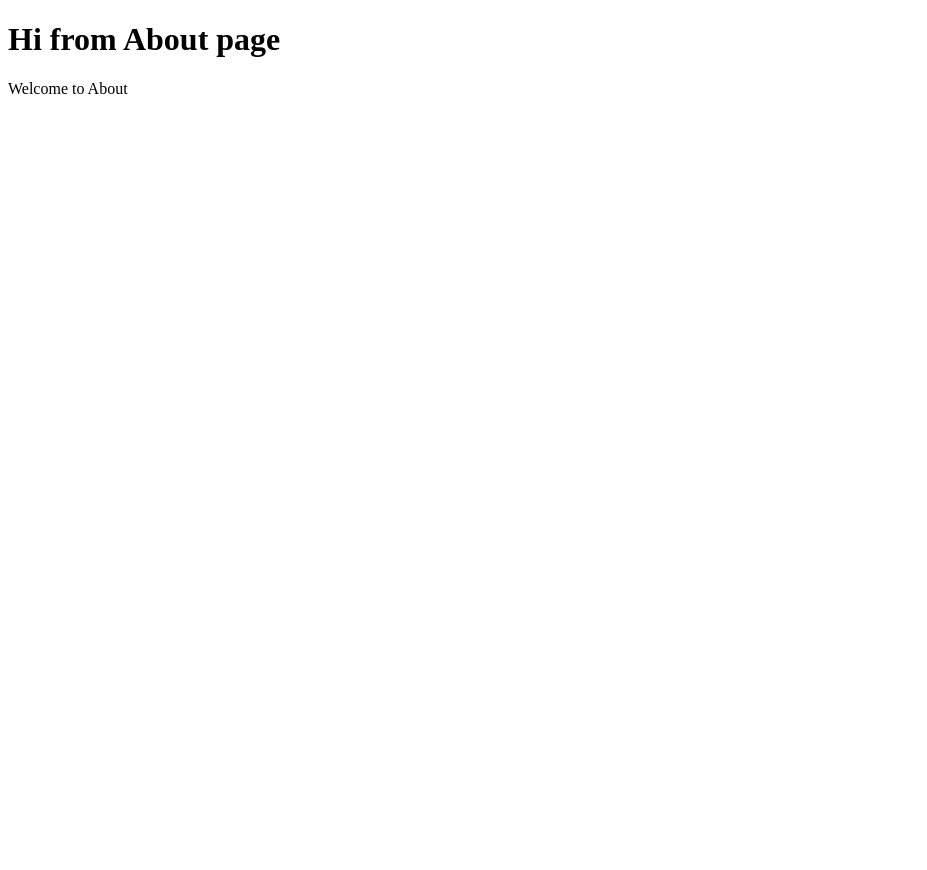
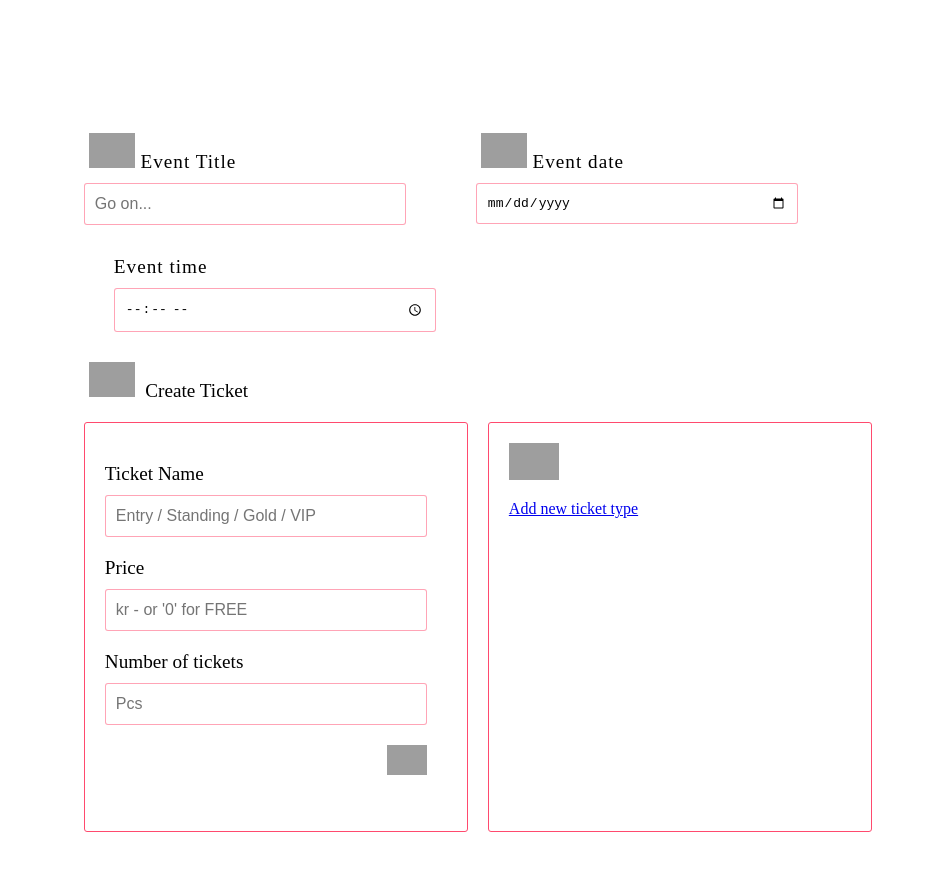
Before and after one commit to vercamach/billetfix-homepage, a Gatsby site: page /create-event in a window 1280 px wide. Shown: the whole page, without its empty margins (0-927 px from the left). Before the commit the page ends 800 px from the top, so only its background shows below. Built offline with nearby package versions, Linux system fonts and the light colour scheme; Gatsby itself is replaced by a stand-in of ours; grey boxes are pictures that could not be loaded.

Commit message:
creating form

```diff
--- a/src/pages/create-event.js
+++ b/src/pages/create-event.js
@@ -1,14 +1,198 @@
 import React from 'react'
 import Link from 'gatsby-link'
+import styled from 'styled-components'
+import Smiley from '../img/smiley.png'
+import Calendar from '../img/calendar.png'
+import Ticket from '../img/ticket.png'
+import Trash from '../img/trash.png'
+import AddButton from '../img/plus-button.png'
+const Section = styled.section`
+  padding: 125px 6%;
+  overflow: hidden;
+`
+
+const Details = styled.div`
+  display: flex;
+  flex-flow: row wrap;
+  margin-right: 40px;
+  > label {
+    min-width: 300px;
+    margin-right: 40px;
+    display: block;
+    font-size: 1.2em;
+    vertical-align: bottom;
+    margin-marginBottom: : 15px;
+    font-weight:100;
+    letter-spacing: 1px;
+  }
+  label.marg-left{
+    margin-left: 30px;
+  }
+  > label#start-time {
+    margin-top: 21px;
+  }
+`
+const Icon = styled.img`
+  height: 35px;
+  width: auto;
+
+  margin: 0 5px;
+`
+const NewTicketWrapper = styled.div`
+  display: flex;
+`
+const TicketBox = styled.div`
+  border: 1px solid #ff4a6e;
+  border-radius: 3px;
+  margin: 0 20px 20px 0;
+  padding: 20px;
+  width: 342px;
+  height: 368px;
+  overflow: hidden;
+  display: flex;
+  > a img {
+    width: 50px;
+    height: auto;
+  }
+`
+const DeleteIcon = styled.img`
+  height: 30px;
+  width: auto;
+  float: right;
+`
+
+const TicketTypeLabel = styled.label`
+  display: block;
+  font-size: 1.2em;
+  vertical-align: bottom;
+  margin: 20px 0;
+  position: relative;
+  font-weight: 100;
+`
+const Input = styled.input`
+  display: block;
+  margin: 10px 0;
+  width: 300px;
+  font-size: medium;
+  padding: 11px 10px;
+  font-weight: 100;
+  border: 1px solid rgba(255, 74, 110, 0.5);
+  border-radius: 3px;
+  letter-letterspacing: 1px;
+`
 
 const CreateEvent = () => (
-  <div>
+  <Section>
+    <form action="." method="POST" acceptCharset="utf-8" id="event-form">
+      <Input
+        type="hidden"
+        name="csrfmiddlewaretoken"
+        value="ntJg983VNqfcurgSD3O2XwFn556nWKSF3EPMxjTgIBZWDtCTUftSVKvpViqKjQzP"
+      />
+      <Details className="details">
+        <label htmlFor="id_event_title">
+          <Icon src={Smiley} alt="smiley" />
+          Event Title
+          <Input
+            required=""
+            id="id_event_title"
+            type="text"
+            maxlength="128"
+            name="title"
+            placeholder="Go on..."
+            htmlFor="id_title"
+            value=""
+            className=""
+          />
+        </label>
+        <label className="marg-left" htmlFor="id_start_date">
+          <Icon src={Calendar} alt="calendar" />
+          Event date
+          <Input
+            required=""
+            id="id_start_date"
+            className="jQdatePicker"
+            name="start_date"
+            type="date"
+          />
+        </label>
+        <label className="marg-left" id="start-time" htmlFor="id_start_time">
+          Event time
+          <Input
+            required=""
+            id="id_start_time"
+            className="jQtimePicker"
+            name="start_time"
+            type="time"
+          />
+        </label>
+      </Details>
+      <TicketTypeLabel>
+        {' '}
+        <Icon src={Ticket} alt="ticket" /> Create Ticket
+      </TicketTypeLabel>
+      <NewTicketWrapper className="ticket-types">
+        <TicketBox className="tickets">
+          <div className="ticket dynamic-form row1">
+            <TicketTypeLabel className="type-label">
+              Ticket Name
+              <Input
+                required=""
+                type="text"
+                id="id_form-0-title"
+                name="form-0-title"
+                placeholder="Entry / Standing / Gold / VIP"
+                maxlength="32"
+                value=""
+                className=""
+              />
+            </TicketTypeLabel>
 
+            <TicketTypeLabel className="type-label" htmlFor="id_price">
+              Price
+              <Input
+                required=""
+                type="number"
+                id="id_price"
+                name="form-0-price"
+                min="0"
+                placeholder="kr - or '0' for FREE"
+                step="1"
+                value=""
+                className=""
+              />
+            </TicketTypeLabel>
 
-    <h1>Hi from About page</h1>
-    <p>Welcome to About</p>
+            <TicketTypeLabel className="type-label" htmlFor="id_amount">
+              Number of tickets
+              <Input
+                required=""
+                type="number"
+                min="1"
+                id="id_amount"
+                name="form-0-amount"
+                placeholder="Pcs"
+                value=""
+                className=""
+              />
+            </TicketTypeLabel>
+            <a className="delete-row" href="javascript:void(0)">
+              <DeleteIcon className="trash" src={Trash} alt="trash" />
+            </a>
+          </div>
+        </TicketBox>
 
-  </div>
+        <TicketBox>
+          <a class="add-row" href="javascript:void(0)" onClick={addTicket}>
+            <img className="addButton" src={AddButton} alt="add-button" />
+            <p>Add new ticket type</p>
+          </a>
+        </TicketBox>
+      </NewTicketWrapper>
+    </form>
+  </Section>
 )
-
+function addTicket() {
+  console.log('hi mom')
+}
 export default CreateEvent
```
